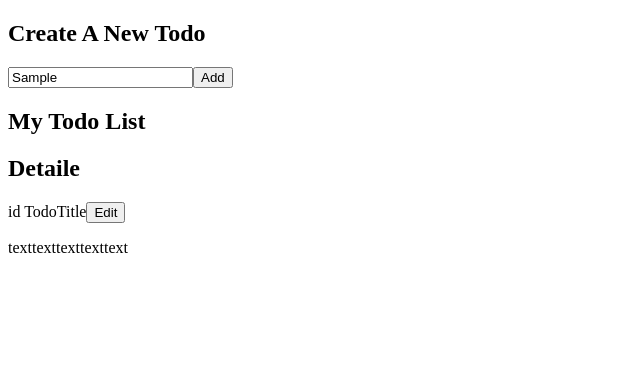
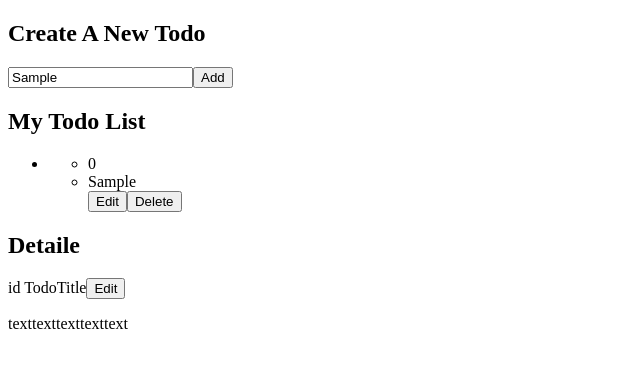
Before and after one commit to london-newyork/react-todo-original-october, a React (Create React App) app: page / in a window 1280 px wide. Both pictures are taken after typing "Sample" into the empty fields and a click on the button "Add". Shown: the top 368 px of the page, without its empty margins (0-640 px from the left). Built offline with nearby package versions, Linux system fonts and the light colour scheme.

Commit message:
consider key

```diff
--- a/src/App.js
+++ b/src/App.js
@@ -1,8 +1,33 @@
 import React,{ useState, useEffect } from 'react'
+
+
+// const App = () => {
+//   const [todos,setTodos] = useState("")
+//   const [todo,setTodo] = useState("")
+
+//   const handleInput = (e) => {
+//     setTodo(e.target.value)
+//   }
+//   const handleAddTodolist = () =>{
+//     setTodos(todo)
+//     setTodo("")
+//   }
+
+//   return (
+//     <div>
+//       <p>Todo:{todos}</p>
+//       <input type="text" value={todo} onChange={handleInput} />
+//       <input type="button" value="入力"　onClick={handleAddTodolist}/>
+//     </div>
+//   )
+// }
+// export default App
 
 function App() {
   const [todos, setTodos] = useState([])
   const [todo, setTodo] = useState("")
+  // const [state, dispatch] = useReducer()
+
   // const waiting = "Waiting"
   // const working = "Working"
   // const completed = "Completed"
@@ -41,12 +66,20 @@ function handleFormSubmit (e) {
   setTodos("")
 }
 
-function handleAddTodoList () {
+const handleAddTodoList = e => {//handleAddTodoListはボタンをクリックされたらリストに対して値を渡す
+  e.preventDefault();
+  // console.log('This is handleAddTodoList')
+
   if( todo !== "" ){
     const newTodos = [todo]
-    setTodo(newTodos)
-    console.log(newTodos)
+    setTodos(newTodos)
   }
+}
+
+const handleEditTodoList = id => {
+  const newTodoList = [...todos]
+  newTodoList.splice(id,1)
+  setTodo(newTodoList)
 }
 
   return (
@@ -63,20 +96,21 @@ function handleAddTodoList () {
 
         <button
           type="button"
-          onClick={()=>handleAddTodoList(todo)}>
+          onClick={handleAddTodoList}>{/**クリックしてhandleAddTodolistへ渡す */}
           Add
         </button>
       </form>
 
       <h2>My Todo List</h2>
-      <ul className="todo-list">
-        {todos.map((todo) => (
-          <li key={todo.id}>
+      <ul>
+        {todos.map((todo,index) => (
+          <li key={index}>
             <ul>
-              <li>{setTodo(todo)}</li>
+              <li>{index}</li>
+              <li>{todos}</li>
               <button
               type="button"
-            >
+              onClick={handleEditTodoList}>
               Edit
             </button>
             <button
```
